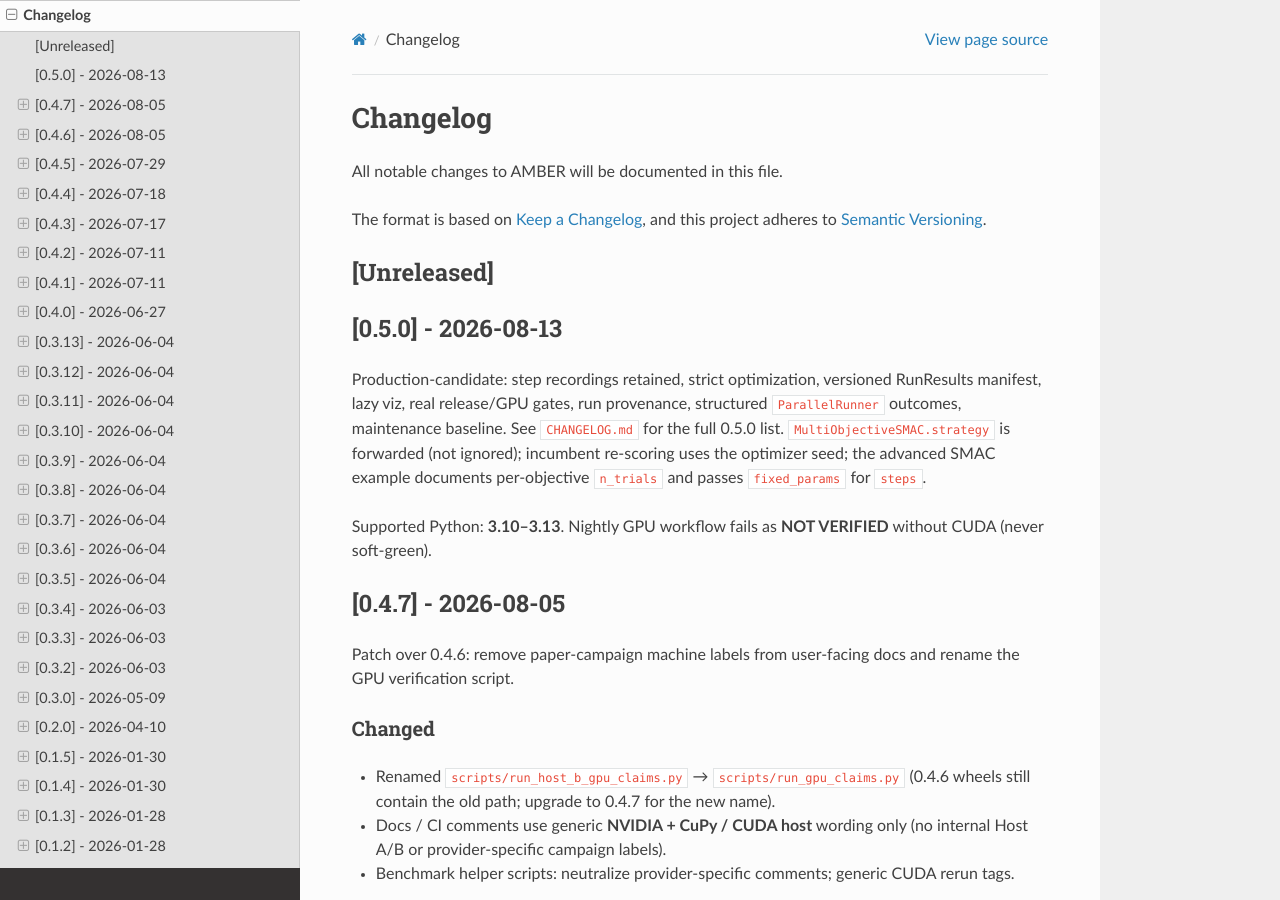
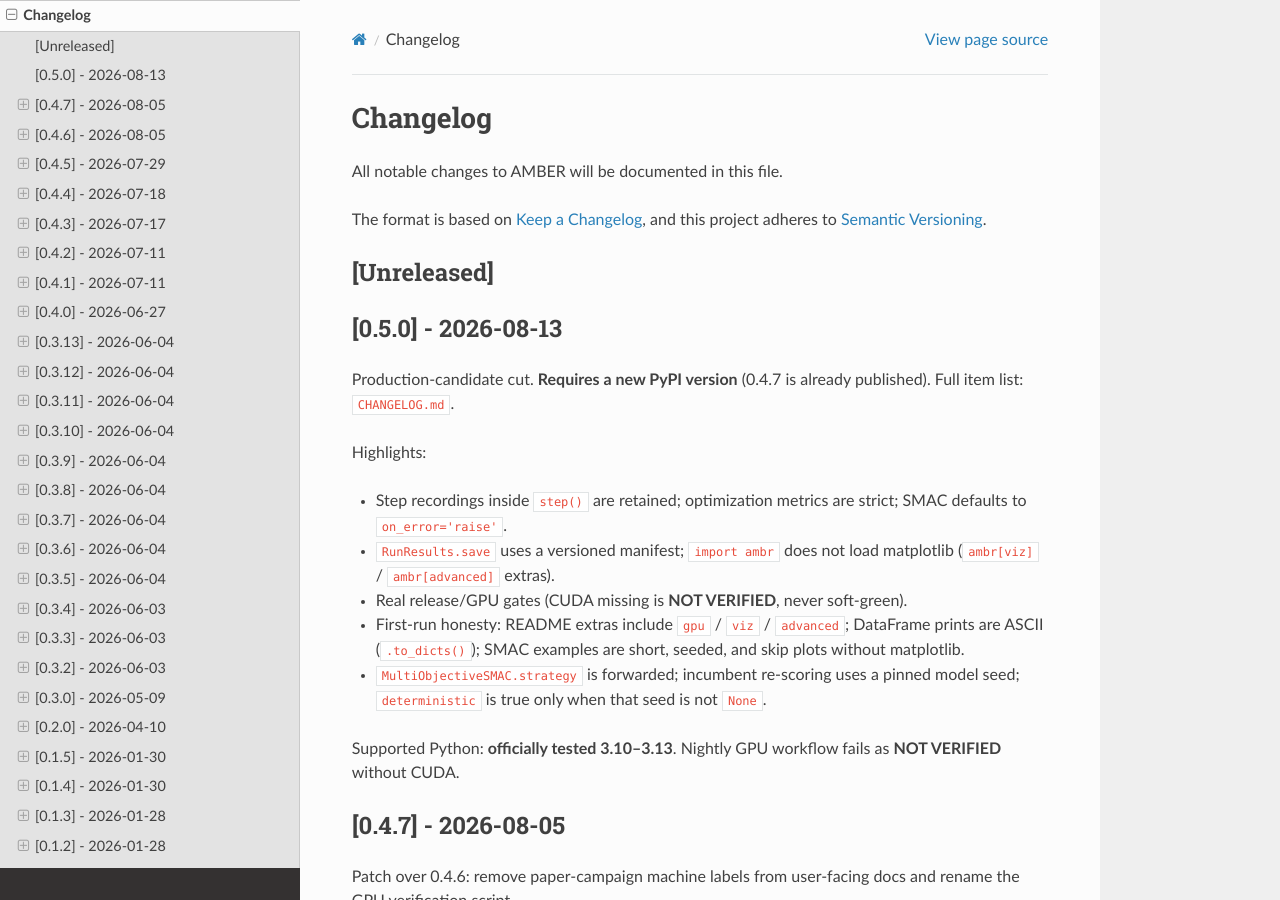
Before and after one commit to a11to1n3/AMBER, a Sphinx documentation site: the page built from docs/changelog.rst, in a window 1280 px wide and 900 px high. Built offline with Sphinx 7.4.7 and the Read the Docs theme 3.1.0, drawn with Linux system fonts in a browser that asks for light colours.

Commit message:
docs: cut Sphinx changelog and versioning for 0.5.0
Expand the 0.5.0 Sphinx highlights, mark 0.5.x as the current released
line, and lengthen RST underlines so sphinx-build -W stays clean.

```diff
--- a/docs/changelog.rst
+++ b/docs/changelog.rst
@@ -7,21 +7,30 @@ The format is based on `Keep a Changelog <https://keepachangelog.com/en/1.0.0/>`
 and this project adheres to `Semantic Versioning <https://semver.org/spec/v2.0.0.html>`_.
 
 [Unreleased]
-------------
+-------------
 
 [0.5.0] - 2026-08-13
 --------------------
 
-Production-candidate: step recordings retained, strict optimization, versioned
-RunResults manifest, lazy viz, real release/GPU gates, run provenance,
-structured ``ParallelRunner`` outcomes, maintenance baseline. See
-``CHANGELOG.md`` for the full 0.5.0 list. ``MultiObjectiveSMAC.strategy`` is
-forwarded (not ignored); incumbent re-scoring uses the optimizer seed; the
-advanced SMAC example documents per-objective ``n_trials`` and passes
-``fixed_params`` for ``steps``.
+Production-candidate cut. **Requires a new PyPI version** (0.4.7 is already
+published). Full item list: ``CHANGELOG.md``.
 
-Supported Python: **3.10–3.13**. Nightly GPU workflow fails as **NOT VERIFIED**
-without CUDA (never soft-green).
+Highlights:
+
+* Step recordings inside ``step()`` are retained; optimization metrics are
+  strict; SMAC defaults to ``on_error='raise'``.
+* ``RunResults.save`` uses a versioned manifest; ``import ambr`` does not
+  load matplotlib (``ambr[viz]`` / ``ambr[advanced]`` extras).
+* Real release/GPU gates (CUDA missing is **NOT VERIFIED**, never soft-green).
+* First-run honesty: README extras include ``gpu`` / ``viz`` / ``advanced``;
+  DataFrame prints are ASCII (``.to_dicts()``); SMAC examples are short,
+  seeded, and skip plots without matplotlib.
+* ``MultiObjectiveSMAC.strategy`` is forwarded; incumbent re-scoring uses a
+  pinned model seed; ``deterministic`` is true only when that seed is not
+  ``None``.
+
+Supported Python: **officially tested 3.10–3.13**. Nightly GPU workflow
+fails as **NOT VERIFIED** without CUDA.
 
 [0.4.7] - 2026-08-05
 --------------------
--- a/docs/index.rst
+++ b/docs/index.rst
@@ -83,8 +83,8 @@ Create your first model:
    print(am.recommend(10_000))
 
 For more examples, check the ``examples/`` directory in the repository.
-See :doc:`changelog` for what is new in **0.5.0** (step-data integrity,
-versioned RunResults, strict optimization, real release/GPU gates, provenance).
+See :doc:`changelog` for **0.5.0** (step-data integrity, versioned RunResults,
+strict optimization, extras / first-run honesty, real release/GPU gates).
 Earlier 0.4.x notes: 0.4.7 label scrub; 0.4.6 doc-fence CI / RunResults I/O /
 1.0 prep; 0.4.5 ``ambr[gpu]``; 0.4.4 lanes and the operational contract.
 
--- a/docs/release_gates.rst
+++ b/docs/release_gates.rst
@@ -48,10 +48,10 @@ Security defaults
   Release assets). No long-lived PyPI API token is required when Trusted
   Publishing is configured.
 
-Definition of done (production-candidate)
------------------------------------------
+Definition of done (0.5.0 production-candidate)
+-----------------------------------------------
 
-Before the next production-candidate release, require **all** of::
+Before tagging **0.5.0** (and later production tags), require **all** of::
 
    pytest -q
    ruff check src/ambr
--- a/docs/versioning.rst
+++ b/docs/versioning.rst
@@ -4,8 +4,8 @@ Versioning policy (SemVer)
 AMBER uses `Semantic Versioning <https://semver.org/>`_ with an explicit
 **pre-1.0** and **post-1.0** contract.
 
-Before 1.0 (current: 0.x)
--------------------------
+Before 1.0 (current released line: **0.5.x**)
+---------------------------------------------------
 
 * ``0.MAJOR.PATCH`` in practice: **breaking changes may land in minor bumps**
   (e.g. ``0.4 → 0.5``) when required for honesty or API cleanup.
```
